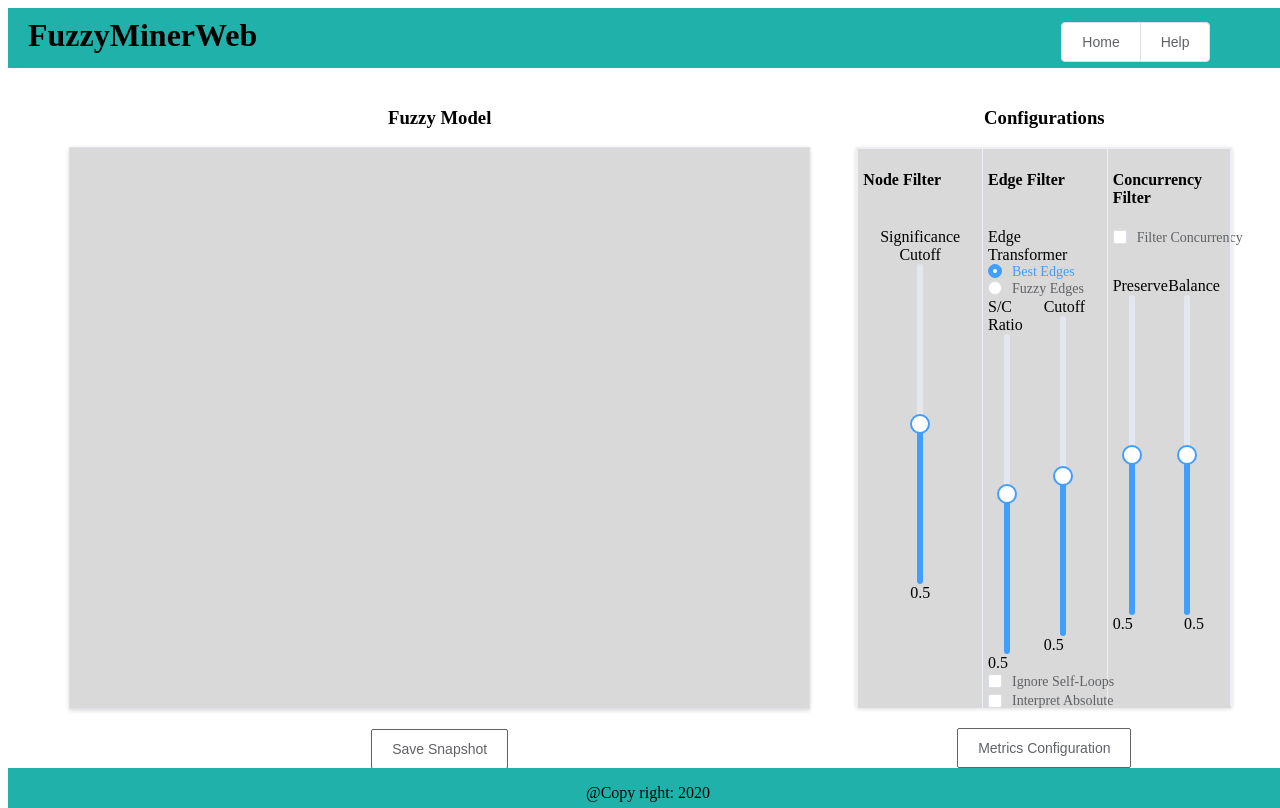
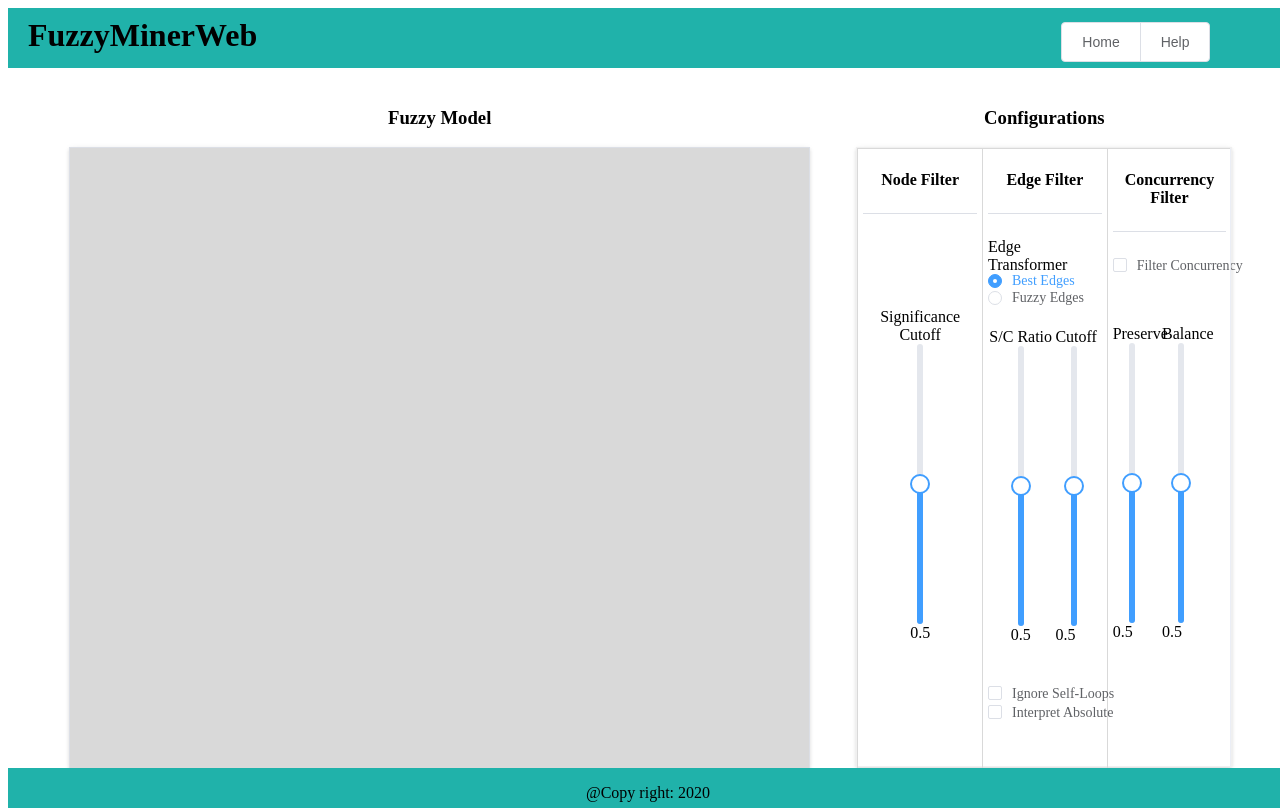
Before and after one commit to fnc11/FuzzyMiner, a Vue app in the folder miner-web/: page /#/filter in a window 1280 px wide. Built offline with nearby package versions, Linux system fonts and the light colour scheme.

Commit message:
changes to filter page

```diff
--- a/miner-web/src/components/Filter.vue
+++ b/miner-web/src/components/Filter.vue
@@ -11,7 +11,7 @@
                         <!-- here should be canvas -->
                     </div>
 
-                    <el-button class="button-position el-button--default">Save Snapshot</el-button>
+                    <el-button type="info" plain class="button-position">Save Snapshot</el-button>
 
 
                 </div>
@@ -20,56 +20,59 @@
                 <div class="model-view">
                     <h3 class="text-center-align">Configurations</h3>
                     <el-row :gutter="10" class="el-tabs--border-card filter-container">
-                        <el-col :span="8" class="grid-content el-table--border">
-                            <h4>Node Filter</h4>
-                            <br>
-                            <div align="center">
+                        <el-col :span="8" class="grid-content-configuration el-table--border">
+                            <h4 class="text-center-align">Node Filter</h4>
+                              <el-divider></el-divider>
+                            <div class="slider-adjustment1 text-center-align">
                             <label>Significance Cutoff</label>
-                                <el-slider vertical v-model="node" height="320px" @change="nodeChanged" />
+                                <el-slider align="middle" vertical v-model="node" height="280px" @change="nodeChanged" />
                                 <label> {{ node / 100 }}</label>
                             </div>
                         </el-col>
-                        <el-col :span="8" class="grid-content el-table--border">
-                            <h4>Edge Filter</h4>
-                            <br>
+                        <el-col :span="8" class="grid-content-configuration el-table--border">
+
+                            <h4 class="text-center-align">Edge Filter</h4>
+                            <el-divider></el-divider>
                             <label>Edge Transformer</label>
                             <el-radio-group v-model="edge">
                                 <el-radio :label="1">Best Edges</el-radio>
                                 <el-radio :label="2">Fuzzy Edges</el-radio>
                             </el-radio-group>
-                            <el-row :gutter="20">
-                            <el-col :span="10">
+                            <el-row :gutter="2" class="slider-adjustment2">
+                            <el-col :span="14" align="middle">
                                 <label>S/C Ratio</label>
-
-                                <el-slider vertical v-model="sc" height="320px" @change="scChanged" />
+                                <el-slider vertical v-model="sc" height="280px" @change="scChanged" />
                                 <label>{{ sc / 100 }}</label>
                             </el-col>
-                               <el-col :span="10">
+                               <el-col :span="4" align="middle">
                                    <label>Cutoff</label>
-                                   <el-slider vertical v-model="cutoff" height="320px" @change="cutoffChanged" />
+                                   <el-slider vertical v-model="cutoff" height="280px" @change="cutoffChanged" />
                                    <label>{{ cutoff / 100 }}</label>
                                </el-col>
                             </el-row>
+                            <div style="position: relative;top:60px;">
                             <el-checkbox v-model="loops">Ignore Self-Loops</el-checkbox>
                             <el-checkbox v-model="absolute">Interpret Absolute</el-checkbox>
+                                </div>
                         </el-col>
-                        <el-col :span="8" class="grid-content el-table--border">
+                        <el-col :span="8" class="grid-content-configuration el-table--border">
                             <div class="">
 
-                            <h4>Concurrency Filter</h4>
+                            <h4 class="text-center-align">Concurrency Filter</h4>
+                                  <el-divider></el-divider>
                             <el-checkbox v-model="concurrency">Filter Concurrency</el-checkbox>
 
-                            <el-row :gutter="20" class="slider-position">
+                            <el-row :gutter="5" class="slider-adjustment3">
 
-                                <el-col :span="10" align="left">
+                                <el-col :span="10">
                                     <label>Preserve</label>
-                                    <el-slider vertical v-model="preserve" height="320px" @change="preserveChanged" />
+                                    <el-slider vertical v-model="preserve" height="280px" @change="preserveChanged" />
                                     <label>{{ preserve / 100 }}</label>
                                 </el-col>
 
-                                <el-col :span="10" align="right">
+                                <el-col :span="10">
                                     <label>Balance</label>
-                                    <el-slider vertical v-model="balance" height="320px" @change="balanceChanged" />
+                                    <el-slider vertical v-model="balance" height="280px" @change="balanceChanged" />
                                     <label>{{ balance / 100 }}</label>
                                 </el-col>
 
@@ -78,7 +81,7 @@
                         </el-col>
                     </el-row>
                     <div class="text-center-align metrics">
-                        <el-button class="button-position el-button--default" @click="dialog = true">Metrics Configuration</el-button>
+                        <el-button type="info" plain class="button-position" @click="dialog = true">Metrics Configuration</el-button>
                     </div>
                 </div>
             </el-col>
@@ -86,7 +89,7 @@
         <el-dialog
                 title="Configure"
                 :visible.sync="dialog"
-                width="40%" style="font-family: 'Segoe UI Semibold';">
+                width="40%" style="font-family: 'Helvetica Neue'">
                 <div>
                 <el-tabs type="border-card">
                     <el-tab-pane label="Metrics">
@@ -310,20 +313,22 @@
         height:720px;
     }
     .filter-container{
-        height:560px;
+        height:620px;
        border-color: #f0f0f0;
 
     }
-    .slider-position{
-        top:30px;
-    }
+
     .grid-content{
         height: inherit;
         background-color: #d9d9d9;
 
     }
+    .grid-content-configuration{
+        height: inherit;
+        border-color: #d9d9d9;
+    }
     .process-graph-view{
-        height: 560px;
+        height: 620px;
         border-color: #dcdfe6;
         overflow: scroll;
     }
@@ -332,8 +337,21 @@
         position: relative;
         top:20px;
         border-radius: 2px;
-        border-color: #606266;
-        color: #606266;;
+        border-color: #d9d9d9;
+        color: #606266;
+
+    }
+    .slider-adjustment1{
+        position: relative;
+        top: 70px;
+    }
+    .slider-adjustment2{
+        position: relative;
+        top:20px;
+    }
+      .slider-adjustment3{
+        position: center;
+        top:50px;
     }
 
 
```
